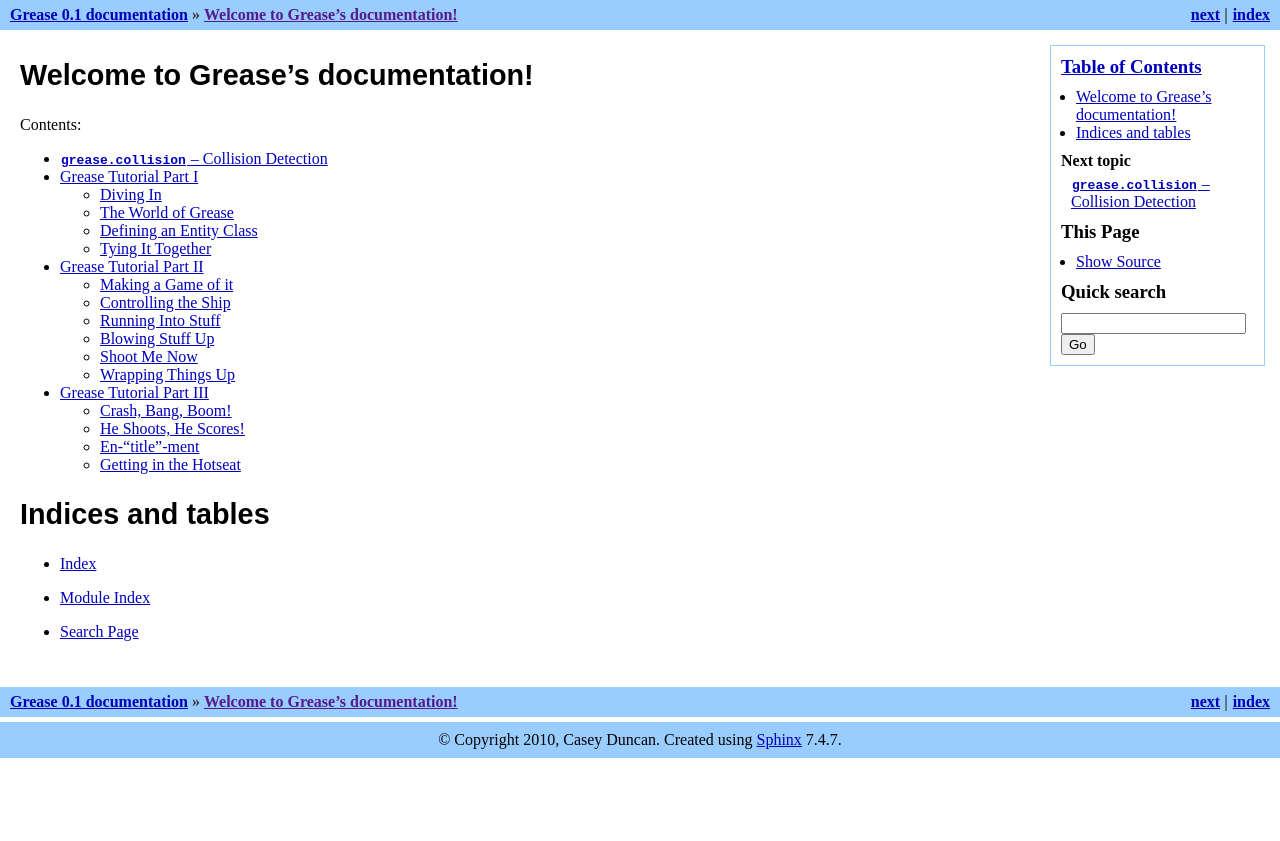
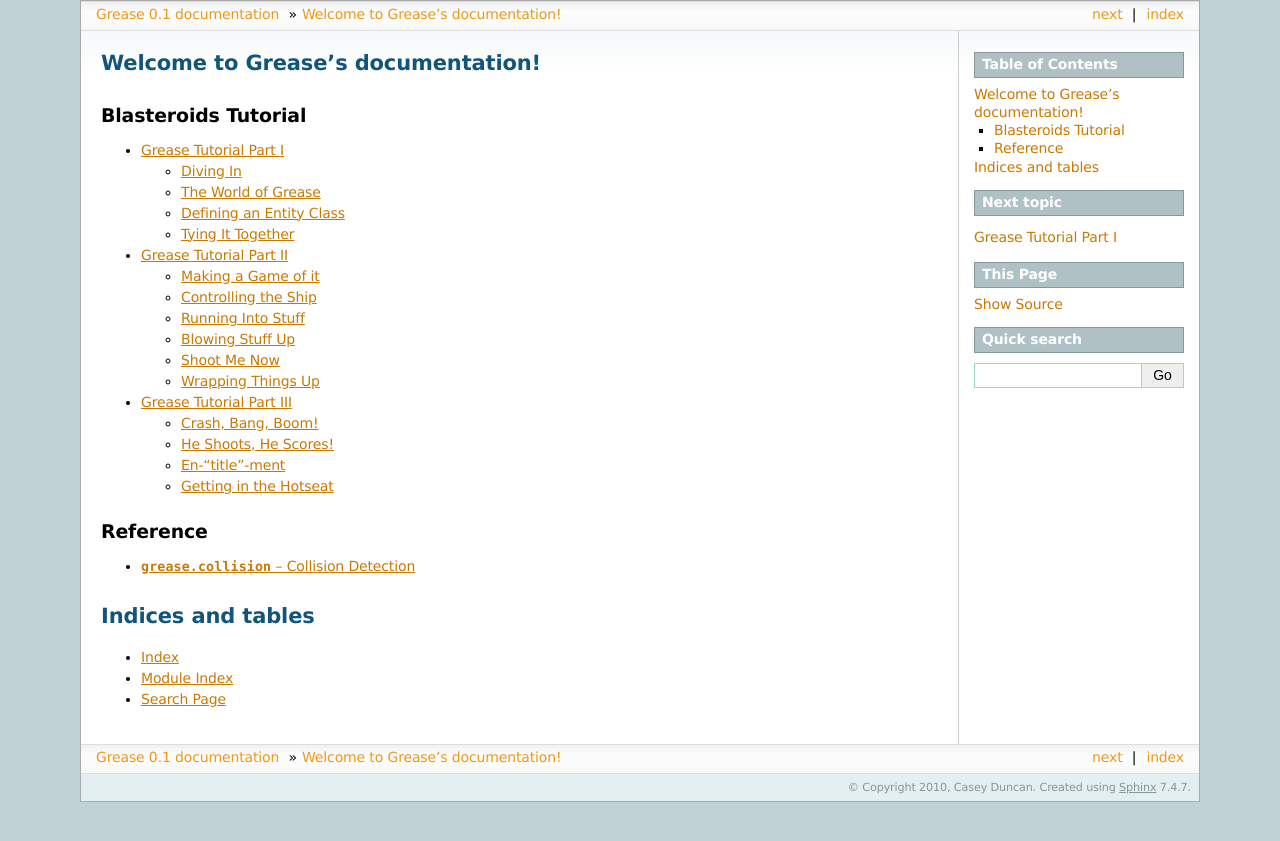
Before and after one commit to caseman/grease, a Sphinx documentation site: the page built from doc/index.rst, in a window 1280 px wide. Shown: the top 841 px of the page. Built offline with Sphinx 7.4.7, drawn with Linux system fonts in a browser that asks for light colours.

Commit message:
- Fixup some code examples - Use sphinxdoc theme - Rearrange the toc
git-svn-id: https://caseman.googlecode.com/svn/trunk/grease@603 695b90bb-9647-0410-898f-0949cf7e6fe8

```diff
--- a/doc/conf.py
+++ b/doc/conf.py
@@ -92,7 +92,7 @@
 # The theme to use for HTML and HTML Help pages.  Major themes that come with
 # Sphinx are currently 'default' and 'sphinxdoc'.
 #html_theme = 'default'
-html_theme = 'traditional'
+html_theme = 'sphinxdoc'
 
 # Theme options are theme-specific and customize the look and feel of a theme
 # further.  For a list of options available for each theme, see the
--- a/doc/index.rst
+++ b/doc/index.rst
@@ -6,15 +6,23 @@
 Welcome to Grease's documentation!
 ==================================
 
-Contents:
+Blasteroids Tutorial
+--------------------
+
+.. toctree::
+	:maxdepth: 2
+
+	tutorial/tutorial1
+	tutorial/tutorial2
+	tutorial/tutorial3
+
+Reference
+---------
 
 .. toctree::
 	:maxdepth: 2
 
 	collision_mod
-	tutorial/tutorial1
-	tutorial/tutorial2
-	tutorial/tutorial3
 
 Indices and tables
 ==================
--- a/doc/tutorial/tutorial1.rst
+++ b/doc/tutorial/tutorial1.rst
@@ -136,7 +136,6 @@
 
 .. literalinclude:: blasteroids1.py
    :pyobject: Asteroid.__init__
-   :start-after: """
    :end-before: movement
 
 The method declaration is conventional, however the second :attr:`world` argument is mandatory. As you might imagine this is the world object that the entity has been created in. Although you must receive this argument, you do not need to do anything with it in your :meth:`__init__()` method. The :class:`Entity` base class takes care of assigning the :attr:`world` and :attr:`entity_id` attributes for you in its :meth:`__new__()` method. After the :attr:`world` argument you can define any additional arguments you need. Here we add a radius argument so that asteroids of various sizes can be created with this class.
--- a/doc/tutorial/tutorial2.rst
+++ b/doc/tutorial/tutorial2.rst
@@ -195,7 +195,7 @@
 Let's take apart the :class:`BlasteroidsEntity` class and see how it works. In line 6 above, we take the base shape of the entity and transform it into a new shape, rotating it to the current angle of the entity that is exploding:
 
 .. literalinclude:: blasteroids2.py
-   :pyobject: Debris
+   :pyobject: BlasteroidsEntity
    :start-after: """
    :end-before: for segment
 
```
